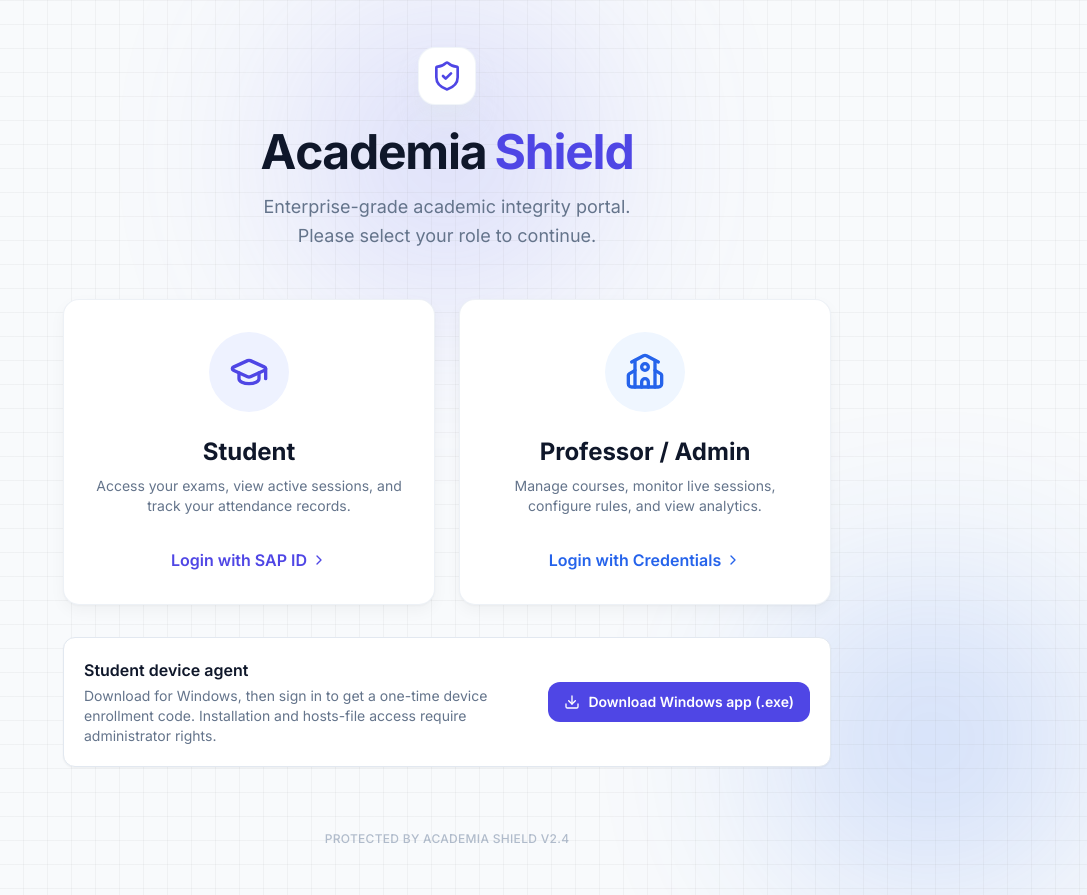
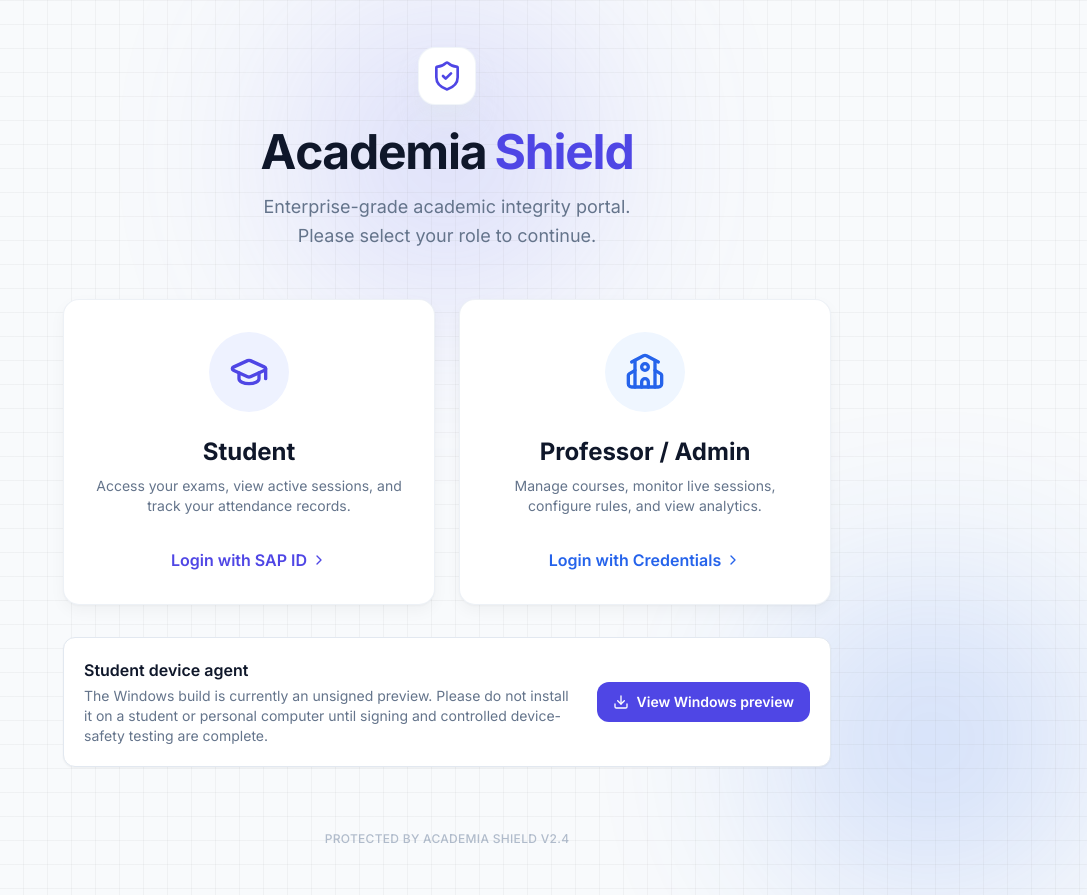
Before and after one commit to SanskarG-20/Academia-Shield, a React (Vite) app in the folder apps/web/: page /#/select-user in a window 1280 px wide. Shown: the whole page, without its empty margins (193-1280 px from the left). Built offline with nearby package versions, Linux system fonts and the light colour scheme.

Commit message:
Gate Windows releases on trusted signatures

```diff
--- a/apps/web/src/pages/SelectUser.tsx
+++ b/apps/web/src/pages/SelectUser.tsx
@@ -77,15 +77,15 @@ export const SelectUser: React.FC = () => {
           <div>
             <h2 className="text-base font-semibold text-slate-900 dark:text-white">Student device agent</h2>
             <p className="mt-1 text-sm text-slate-500 dark:text-slate-400">
-              Download for Windows, then sign in to get a one-time device enrollment code. Installation and hosts-file access require administrator rights.
+              The Windows build is currently an unsigned preview. Please do not install it on a student or personal computer until signing and controlled device-safety testing are complete.
             </p>
           </div>
           <a
-            href="https://github.com/SanskarG-20/Academia-Shield/releases/download/nightly/AcademiaShieldSetup.exe"
+            href="https://github.com/SanskarG-20/Academia-Shield/releases/tag/nightly"
             className="shrink-0 inline-flex items-center justify-center gap-2 rounded-xl bg-brand-600 px-4 py-2.5 text-sm font-semibold text-white hover:bg-brand-700 focus:outline-none focus:ring-2 focus:ring-brand-500 focus:ring-offset-2 dark:focus:ring-offset-slate-800 transition-colors"
           >
             <Download size={16} aria-hidden="true" />
-            Download Windows app (.exe)
+            View Windows preview
           </a>
         </div>}
 
```
Also changed, not shown: 2 other files (tests, documents, lock files or other folders).
